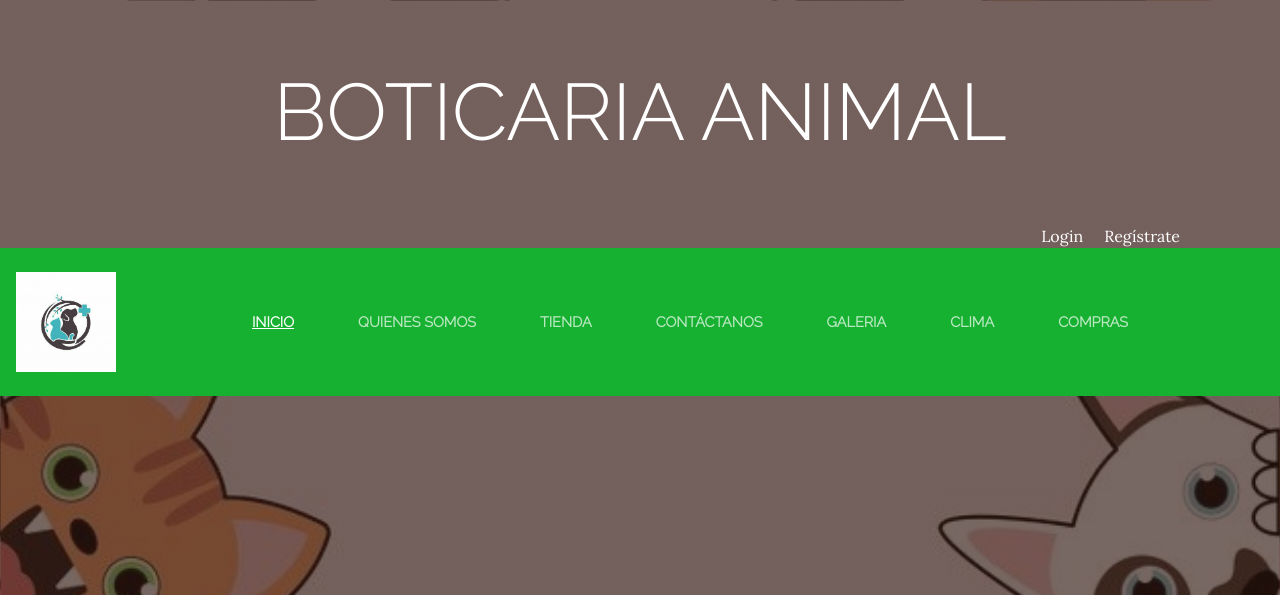
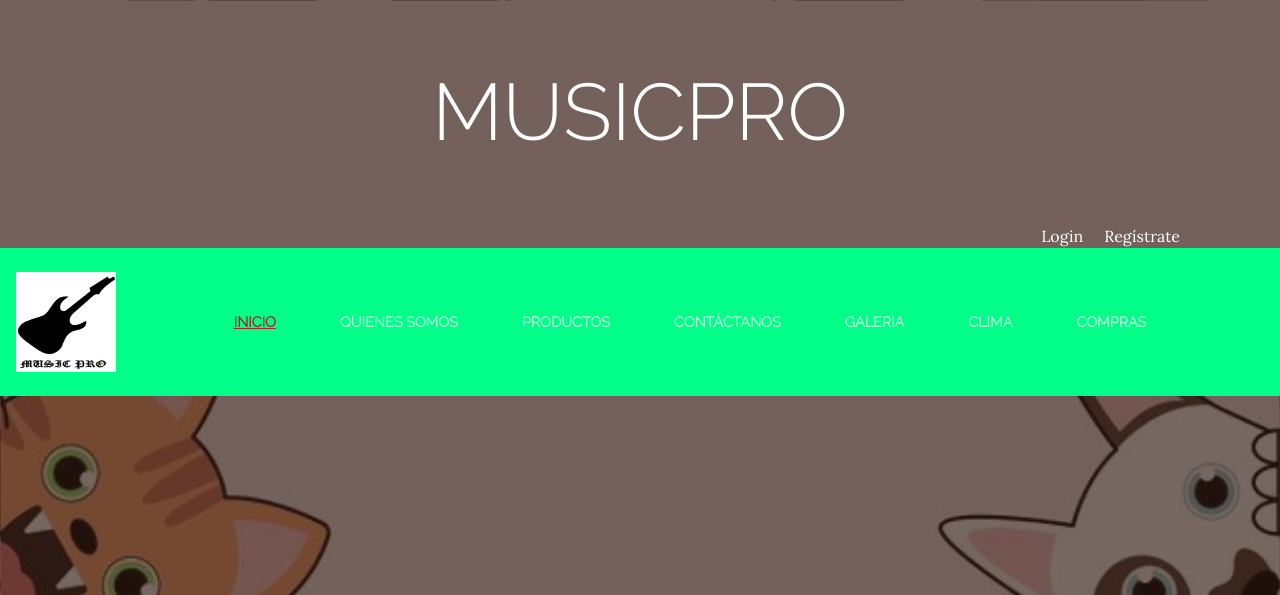
Before and after one commit to CealStreet/MusicPro, a Django app: page / in a window 1280 px wide; the page is wider, and only the part inside the window is pictured. Shown: the top 595 px of that part. Run offline with Django 3.2, Linux system fonts and the light colour scheme; some libraries are stand-ins or nearby versions.

Commit message:
base musicpro

```diff
--- a/ProyectoWebApp/static/ProyectoWebApp/css/gestion copy 2.css
+++ b/ProyectoWebApp/static/ProyectoWebApp/css/gestion copy 2.css
@@ -78,7 +78,7 @@ p {
 }
 
 #mainNav {
-    background-color: rgb(23, 177, 49);
+    background-color: rgb(0, 255, 136);
     font-family: 'Raleway';
 }
 
@@ -92,7 +92,7 @@ p {
 }
 
 #mainNav .navbar-nav .nav-item.active .nav-link {
-    color: #ffffff;
+    color: #a72222;
     text-decoration: underline;
 }
 
--- a/ProyectoWebApp/templates/ProyectoWebApp/base.html
+++ b/ProyectoWebApp/templates/ProyectoWebApp/base.html
@@ -21,7 +21,7 @@
 
     <h1 class="site-heading text-center text-white d-none d-lg-block">
 
-        <span class="site-heading-lower">Boticaria Animal</span>
+        <span class="site-heading-lower">MusicPro</span>
     </h1>
 
     <div style="text-align: right; margin-right: 100px; color: white;">
@@ -35,9 +35,9 @@
 
     <!-- Navbar -->
     <nav class="navbar navbar-expand-lg navbar-dark py-lg-4" id="mainNav">
-        <img src="{% static 'ProyectoWebApp/img/Logo.jpg'%}" width="100" height="100" alt="" />
+        <img src="{% static 'ProyectoWebApp/img/Icono.png'%}" width="100" height="100" alt="" />
         <div class="container">
-            <a class="navbar-brand text-uppercase text-expanded font-weight-bold d-lg-none" href="{% url 'Home' %}">Boticaria Animal</a>
+            <a class="navbar-brand text-uppercase text-expanded font-weight-bold d-lg-none" href="{% url 'Home' %}">MusicPro</a>
             <button class="navbar-toggler" type="button" data-toggle="collapse" data-target="#navbarResponsive" aria-controls="navbarResponsive" aria-expanded="false" aria-label="Toggle navigation">
         <span class="navbar-toggler-icon"></span>
       </button>
@@ -50,7 +50,7 @@
                         <a class="nav-link text-uppercase text-expanded" href="{% url 'Servicios' %}">Quienes Somos</a>
                     </li>
                     <li class="nav-item {% if request.path == '/tienda/' %}active{% endif %} px-lg-4">
-                        <a class="nav-link text-uppercase text-expanded" href="{% url 'Tienda' %}">Tienda</a>
+                        <a class="nav-link text-uppercase text-expanded" href="{% url 'Tienda' %}">Productos</a>
                     </li>
                     <li class="nav-item {% if request.path == '/contacto/' %}active{% endif %} px-lg-4">
                         <a class="nav-link text-uppercase text-expanded" href="{% url 'Contacto' %}">Contáctanos</a>
@@ -100,10 +100,10 @@
             </p>
             <p class="m-0 mbt">
                 <a href="sample.html" class="link">Política de privacidad</a> ·
-                <a href="sample.html" class="link">Cesar Gonzalez</a> ·
+                <a href="sample.html" class="link">Javier Contardo-Cesar Gonzalez-Damian Vergara</a> ·
                 <a href="sample.html" class="link">Cookies</a>
             </p>
-            <p class="m-0 mbt1">&copy; Boticaria Animal 2022</p>
+            <p class="m-0 mbt1">&copy; MusicPro2023</p>
         </div>
     </footer>
 
```
Also changed, not shown: tienda/templates/tienda/tienda.html (+5 -11 lines), ProyectoWebApp/static/ProyectoWebApp/img/Icono.png (added), db.sqlite3, media/tienda/Guitarra Acustica 1.jfif (added), media/tienda/Guitarra Acustica.png (added), media/tienda/Guitarra_Acustica.png (added), media/tienda/Guitarra_Acustica_1.jfif (added), media/tienda/Guitarras Flamencas.png (added), media/tienda/Guitarras classic.jfif (added), media/tienda/Guitarras_Flamencas.png (added), media/tienda/Guitarras_Flamencas_9KJK4To.png (added), media/tienda/Guitarras_classic.jfif (added), 1 other file.
